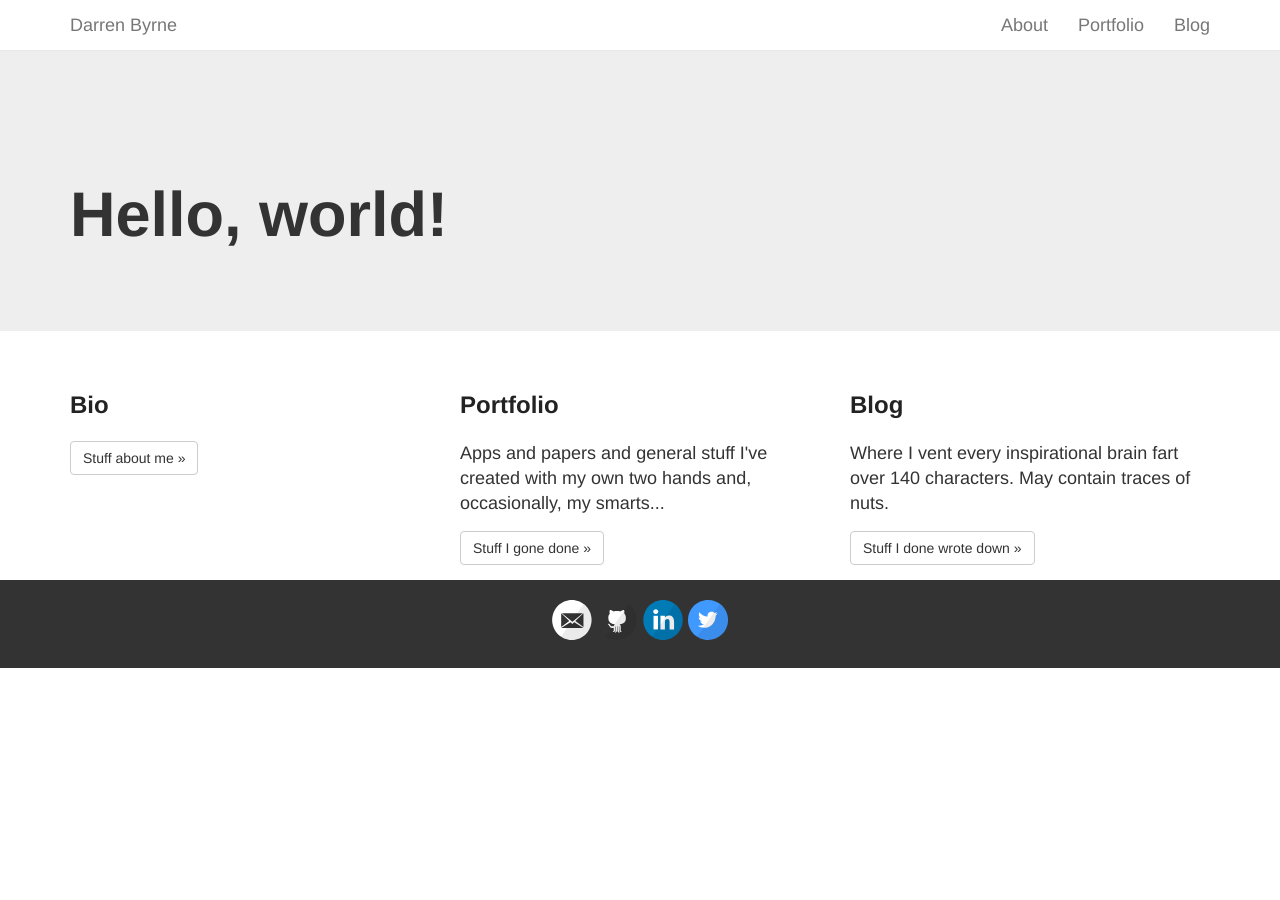
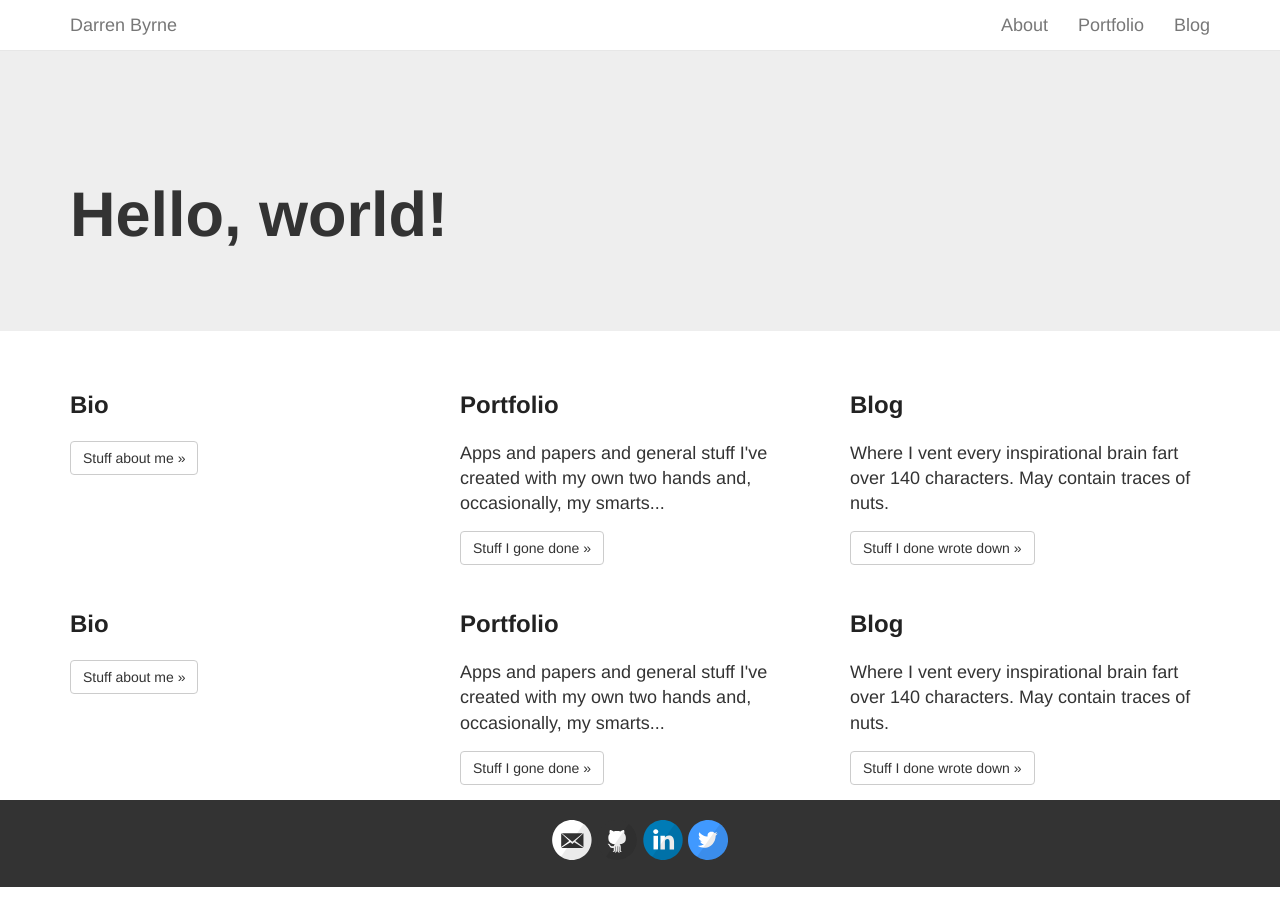
Before and after one commit to Dazby/dazby.github.io, a Jekyll site: the page built from index.html, in a window 1280 px wide. Built offline with Jekyll 4.4.1, drawn with Linux system fonts in a browser that asks for light colours; nearby versions of some CDN libraries; Markdown is read by kramdown in place of the engine named in the settings.

Commit message:
layout updates

```diff
--- a/css/style.scss
+++ b/css/style.scss
@@ -199,6 +199,9 @@ footer {
     text-align: center;
 }
 
+.shadow {
+    box-shadow: 0px 3px 6px 0px rgba(50, 50, 50, 0.75);
+}
 
 //
 // override bootstrap css
--- a/index.html
+++ b/index.html
@@ -13,7 +13,7 @@ layout: default
     </div>
 </section>
 
-<section class="card card-1">
+<section class=".shadow">
     <div class="container">
         <!-- Example row of columns -->
         <div class="row">
@@ -35,3 +35,26 @@ layout: default
         </div>
     </div>
 </section>
+
+<section class=".shadow">
+    <div class="container">
+        <!-- Example row of columns -->
+        <div class="row">
+            <div class="col-md-4">
+                <h2>Bio</h2>
+                <p></p>
+                <p><a class="btn btn-default" href="/about.html" role="button">Stuff about me &raquo;</a></p>
+            </div>
+            <div class="col-md-4">
+                <h2>Portfolio</h2>
+                <p>Apps and papers and general stuff I've created with my own two hands and, occasionally, my smarts...</p>
+                <p><a class="btn btn-default" href="/portfolio.html" role="button">Stuff I gone done &raquo;</a></p>
+            </div>
+            <div class="col-md-4">
+                <h2>Blog</h2>
+                <p>Where I vent every inspirational brain fart over 140 characters. May contain traces of nuts.</p>
+                <p><a class="btn btn-default" href="blog.html" role="button">Stuff I done wrote down &raquo;</a></p>
+            </div>
+        </div>
+    </div>
+</section>
```
